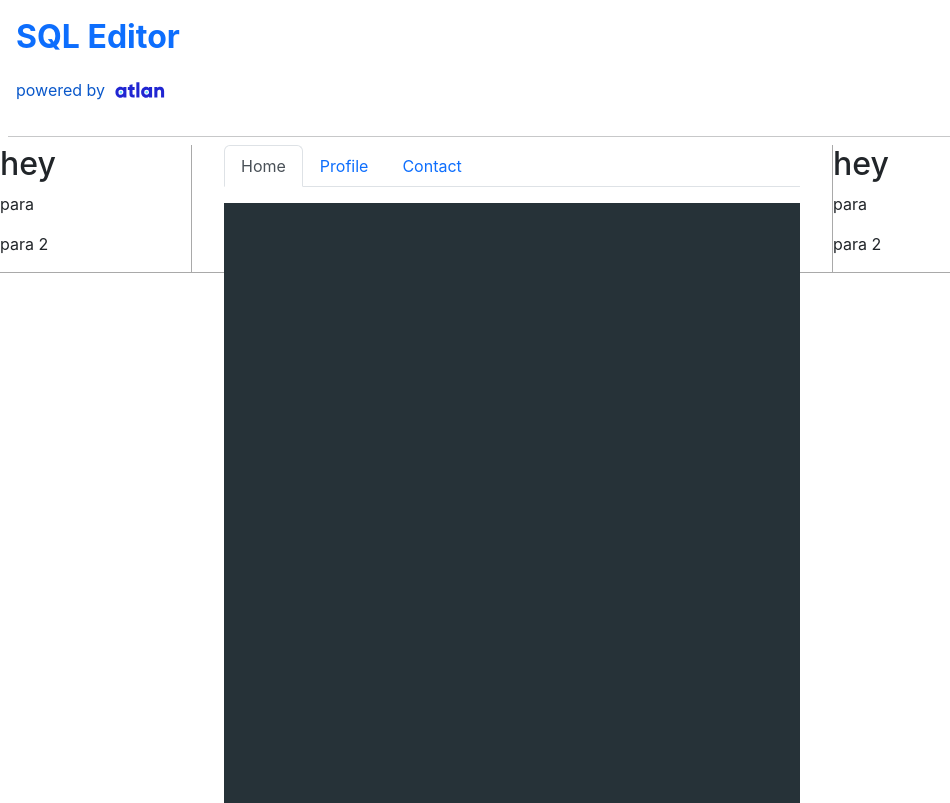
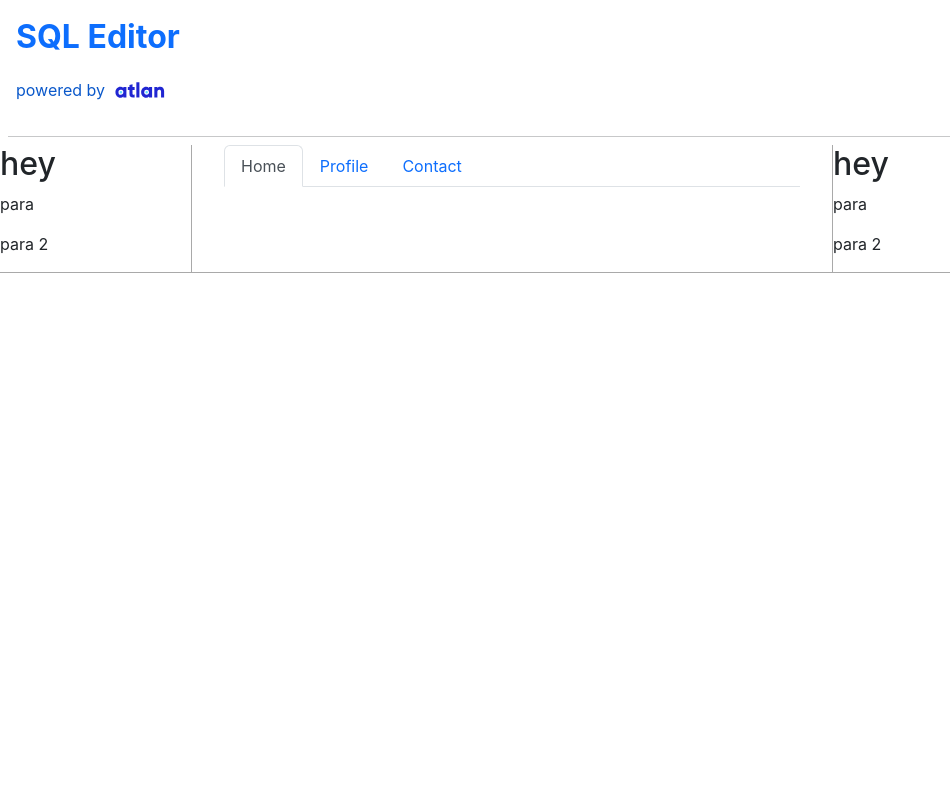
Before and after one commit to haha-harshit/Atlan-frontend-assignment, a React (Create React App) app: page / in a window 1280 px wide. Shown: the whole page, without its empty margins (0-950 px from the left). Built offline with nearby package versions, Linux system fonts and the light colour scheme.

Commit message:
remove unwanted comments from BodyTabs component

```diff
--- a/src/Components/Editor.js
+++ b/src/Components/Editor.js
@@ -22,19 +22,6 @@ export default function Editor(props) {
     return (
         <div className='editorContainer'>
 
-            <ControlledEditor
-                onBeforeChange={handleChange}
-                value={value}
-                className= "code-mirror-wrapper"
-                options={{
-                    lineWrapping: true,
-                    lint: true,
-                    mode: language,
-                    theme: 'material',
-                    lineNumbers: value
-                }}
-            />
-
         </div>
     )
 }
```
Also changed, not shown: src/Components/BodyTabs.js (+0 -17 lines).
